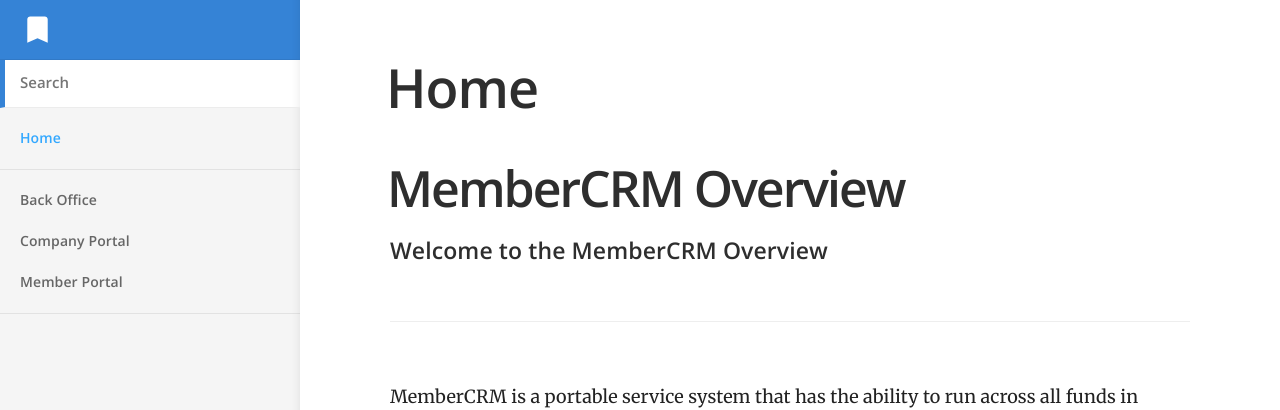
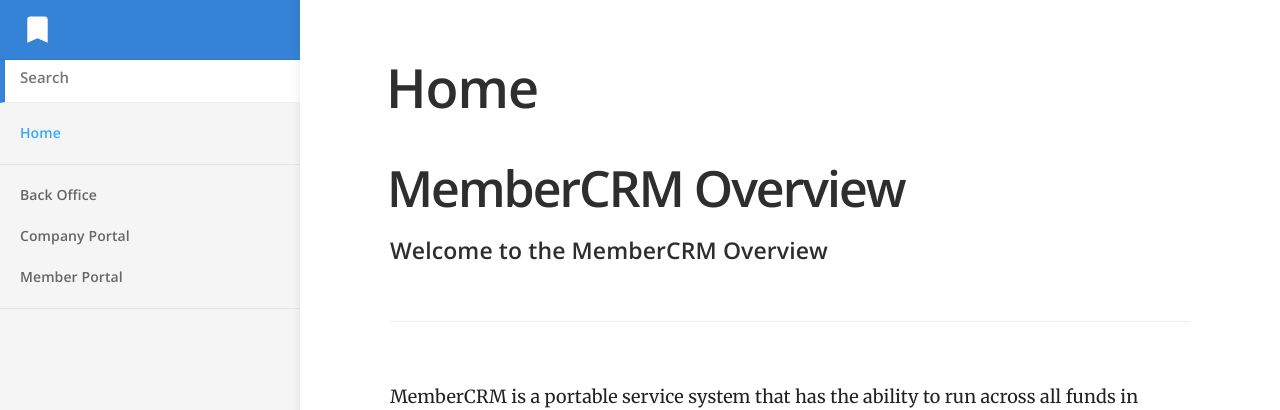
Before and after one commit to BJJohnston/Member, a Jekyll site: the page built from index.md, in a window 1280 px wide. Shown: the top 410 px of the page. Built offline with Jekyll 4.4.1, drawn with Linux system fonts in a browser that asks for light colours.

Commit message:
Updated '_sass/_layout.scss' via CloudCannon

```diff
--- a/_sass/_layout.scss
+++ b/_sass/_layout.scss
@@ -404,7 +404,7 @@ h4 svg {
 	-webkit-appearance: none;
 	display: block;
 	margin: 0;
-	padding: 10px 20px 10px 15px;
+	padding: 5px 20px 10px 15px;
 	width: 100%;
 	box-sizing: border-box;
 	border: 0;
```
